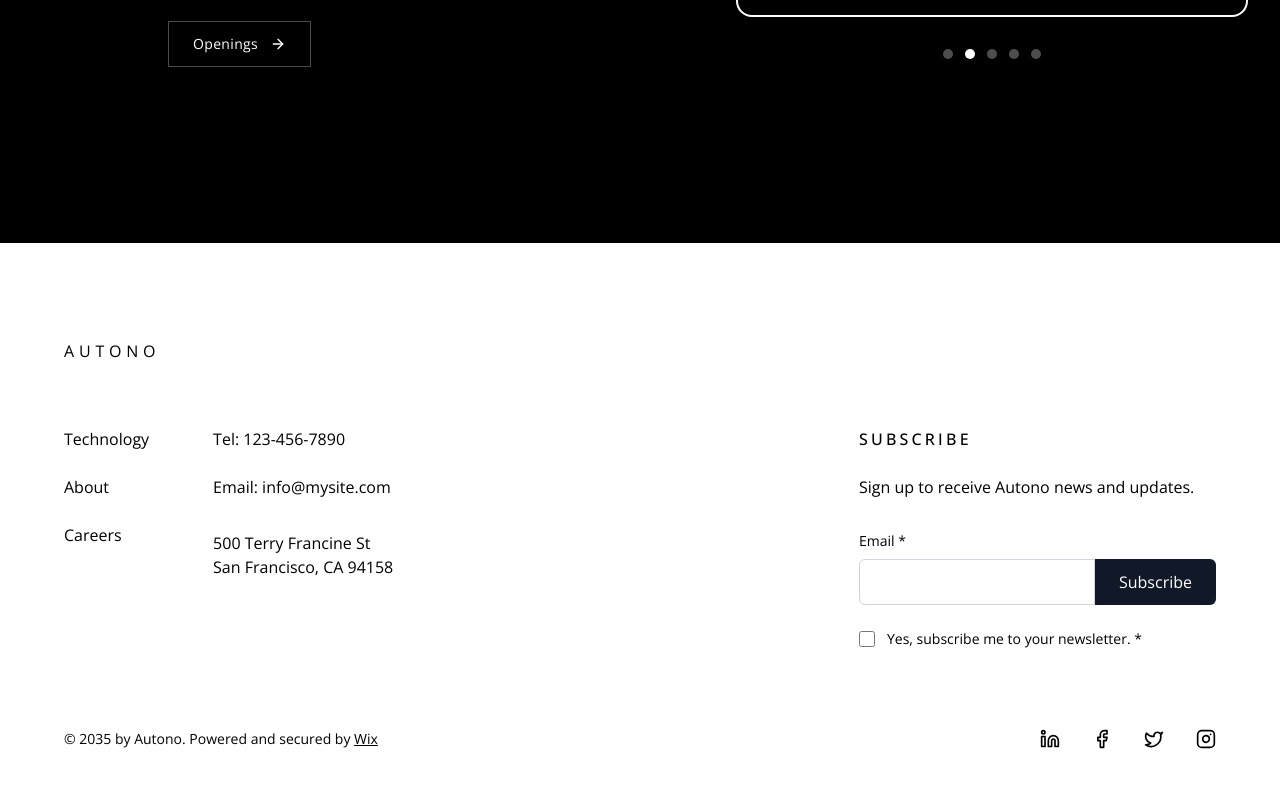
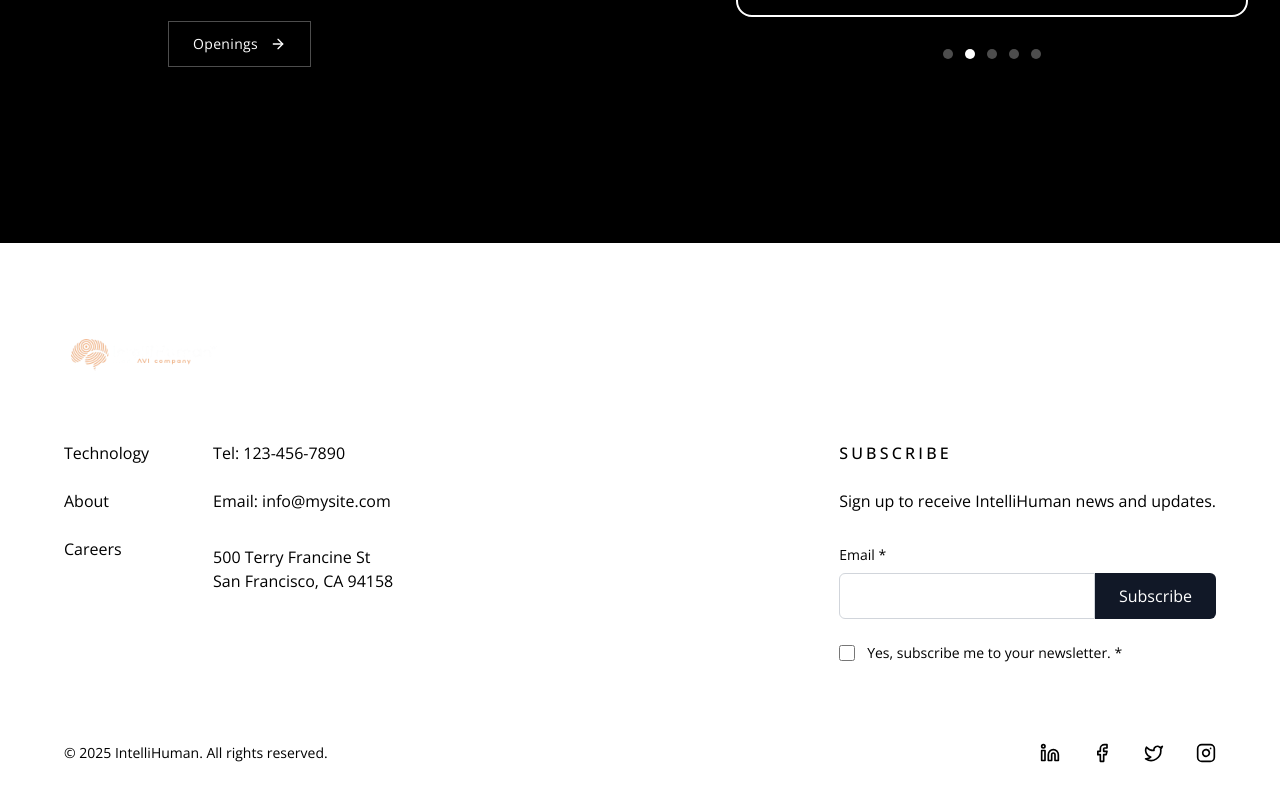
Before and after one commit to luqman-codex/Intellihuman-redesign, a Next.js app: page / in a window 1280 px wide. Shown: the part 6733-7534 px from the top of the page. Built offline with nearby package versions, Linux system fonts and the light colour scheme.

Commit message:
Foxed logo

```diff
--- a/components/autono/Footer.tsx
+++ b/components/autono/Footer.tsx
@@ -33,9 +33,11 @@ export function Footer() {
         <div className="max-w-6xl mx-auto">
           {/* Logo */}
           <Link href="/" className="inline-block mb-16">
-            <span className="text-base font-light tracking-[0.3em] text-black">
-              AUTONO
-            </span>
+            <img
+              src="/logo.png"
+              alt="IntelliHuman Logo"
+              className="h-8 w-auto object-contain"
+            />
           </Link>
 
           <div className="grid grid-cols-1 md:grid-cols-2 lg:grid-cols-[auto_auto_1fr] gap-x-8 lg:gap-x-16 gap-y-12">
@@ -79,7 +81,7 @@ export function Footer() {
                 Subscribe
               </h4>
               <p className="text-base font-light text-black mb-8">
-                Sign up to receive Autono news and updates.
+                Sign up to receive IntelliHuman news and updates.
               </p>
               <form onSubmit={handleSubscribe}>
                 <div className="mb-6">
@@ -123,10 +125,7 @@ export function Footer() {
         <div className="max-w-6xl mx-auto">
           <div className="flex flex-col md:flex-row items-start md:items-center justify-between gap-6">
             <p className="text-sm font-light text-black">
-              © 2035 by Autono. Powered and secured by{' '}
-              <a href="#" className="underline hover:text-black/70 transition-colors duration-300">
-                Wix
-              </a>
+              © 2025 IntelliHuman. All rights reserved.
             </p>
             {/* Social Links */}
             <div className="flex items-center gap-8">
--- a/components/autono/Navbar.tsx
+++ b/components/autono/Navbar.tsx
@@ -51,7 +51,9 @@ export function Navbar({ variant = 'light' }: NavbarProps) {
               alt="IntelliHuman Logo"
               width={180}
               height={50}
-              className="h-8 w-auto object-contain"
+              className={`h-8 w-auto object-contain transition-all duration-300 ${
+                showDarkBg ? 'drop-shadow-[0_1px_2px_rgba(0,0,0,0.3)]' : ''
+              }`}
             />
           </Link>
 
```
